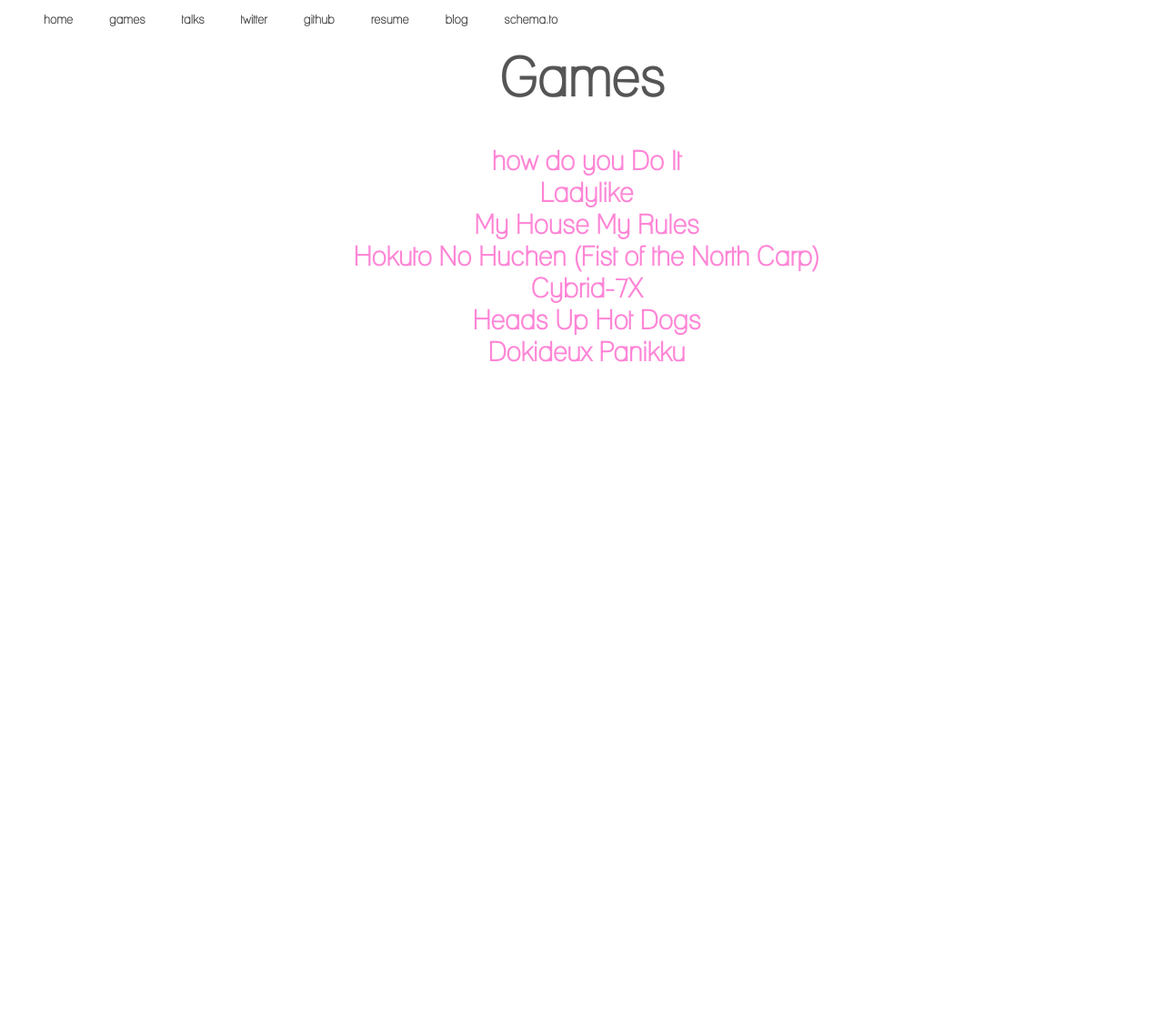
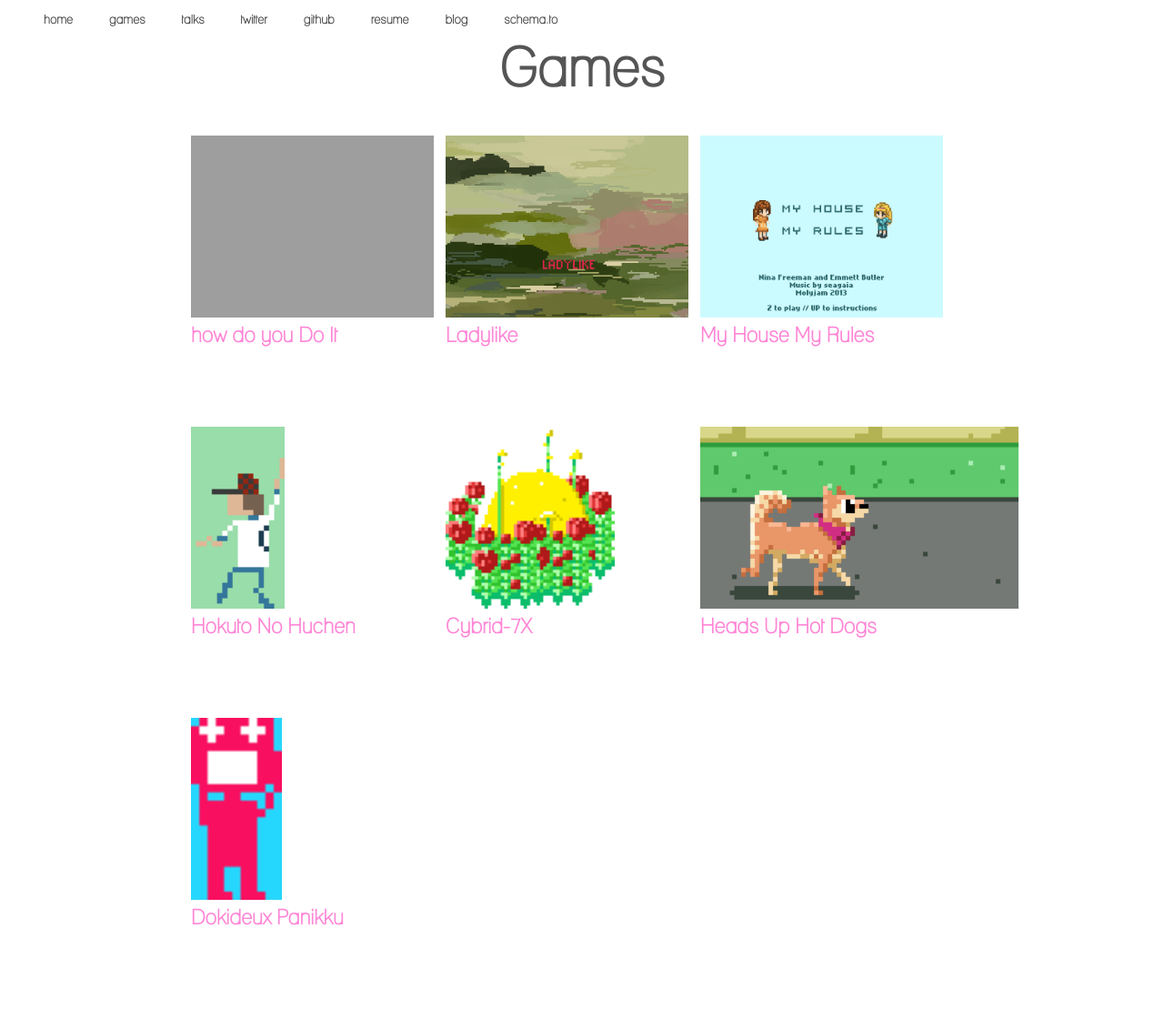
Before and after one commit to emmettbutler/emmettbutler.com, a PHP site: page /games in a window 1280 px wide. Shown: the whole page at 91% size. Before the commit the page ends 398 px from the top, so only its background shows below. Run offline with PHP 8.4, Linux system fonts and the light colour scheme; some libraries are stand-ins or nearby versions; grey boxes are pictures that could not be loaded.

Commit message:
update games list

```diff
--- a/games/index.html
+++ b/games/index.html
@@ -48,31 +48,56 @@
             <li><a href="http://schema.to">schema.to</a></li>
         </ul>
     </div>
-    <div id="games-wrapper">
+    <div id="games-menu">
         <h1>Games</h1>
-        <ul>
-            <li>
-                <a href="howdo.html">how do you Do It</a>
-            </li>
-            <li>
-                <a href="ladylike.html">Ladylike</a>
-            </li>
-            <li>
-                <a href="myrules.html">My House My Rules</a>
-            </li>
-            <li>
-                <a href="fishing.html">Hokuto No Huchen (Fist of the North Carp)</a>
-            </li>
-            <li>
-                <a href="cybrid.html">Cybrid-7X</a>
-            </li>
-            <li>
-                <a href="http://headsuphotdogs.com">Heads Up Hot Dogs</a>
-            </li>
-            <li>
-                <a href="http://emmettbutler.com/dokideux">Dokideux Panikku</a>
-            </li>
-        </ul>
+        <div class="row">
+            <div class="game">
+                <a href="howdo.html">
+                    <img src="http://i.imgur.com/PJBw4QE.gif" />
+                    <div class="cap">how do you Do It</div>
+                </a>
+            </div>
+            <div class="game">
+                <a href="ladylike.html">
+                    <img src="../static/img/ladylike.png" />
+                    <div class="cap">Ladylike</div>
+                </a>
+            </div>
+            <div class="game">
+                <a href="myrules.html">
+                    <img src="../static/img/mhmr.png" />
+                    <div class="cap">My House My Rules</div>
+                </a>
+            </div>
+        </div>
+        <div class="row">
+            <div class="game">
+                <a href="fishing.html">
+                    <img src="../static/img/dad.gif" />
+                    <div class="cap">Hokuto No Huchen</div>
+                </a>
+            </div>
+            <div class="game">
+                <a href="cybrid.html">
+                    <img src="../static/img/cybrid.png" />
+                    <div class="cap">Cybrid-7X</div>
+                </a>
+            </div>
+            <div class="game">
+                <a href="http://headsuphotdogs.com">
+                    <img src="../static/img/hotdog.gif" />
+                    <div class="cap">Heads Up Hot Dogs</div>
+                </a>
+            </div>
+        </div>
+        <div class="row">
+            <div class="game">
+                <a href="http://emmettbutler.com/dokideux">
+                    <img src="../static/img/AAAAAA.gif" />
+                    <div class="cap">Dokideux Panikku</div>
+                </a>
+            </div>
+        </div>
     </div>
 </body>
 </html>
--- a/games/ladylike.html
+++ b/games/ladylike.html
@@ -58,7 +58,7 @@
 
 <p>This game was made using Flixel, Photoshop, the GNU Image Manipulation Program, Twine, and <a href="https://github.com/emmett9001/twine-as3">Twine for Actionscript</a>. You can view the <a href="https://github.com/hentaiphd/ludumdare" target="_blank">Github repository</a>.</p>
 
-<p><a href="http://www.freeindiegam.es/2013/09/ladylike-nina-freeman-emmett-butler-deckman-coss/">Free Indie Games</a>, <a href="http://www.youtube.com/watch?v=ggfmNRpcKtA">Let's Play</a></p>
+<p><a href="http://www.freeindiegam.es/2013/09/ladylike-nina-freeman-emmett-butler-deckman-coss/">Free Indie Games</a>, <a href="http://www.youtube.com/watch?v=ggfmNRpcKtA">Let's Play</a>, <a href="http://indiestatik.com/2014/01/23/eight-student-showcase-finalists-announced-for-the-2014-igf/">Indiestatik</a></p>
     </div>
 </body>
 </html>
--- a/style.css
+++ b/style.css
@@ -9,6 +9,10 @@ ul li {
 
 a {
     text-decoration: none;
+}
+
+h1 {
+    text-align: center;
 }
 
 body {
@@ -226,6 +230,29 @@ a {
     -moz-border-radius: 3px;
 }
 
+#games-menu .row {
+    height: 300px;
+    margin-bottom: 20px;
+    font-size: 17pt;
+    width: 900px;
+    margin-left: auto;
+    margin-right: auto;
+}
+
+#games-menu .row .game {
+    margin-left: 20px;
+    float: left;
+    width: 260px;
+}
+
+#games-menu .row .game .cap {
+    clear: both;
+}
+
+#games-menu .row .game img {
+    height: 200px;
+}
+
 #games-wrapper {
     margin-top: 50px;
     width: 900px;
```
Also changed, not shown: static/img/AAAAAA.gif (added), static/img/cybrid.png (added), static/img/dad.gif (added), static/img/hokuto3.png (added), static/img/hotdog.gif (added), static/img/ladylike.png (added), static/img/mhmr.png (added).
